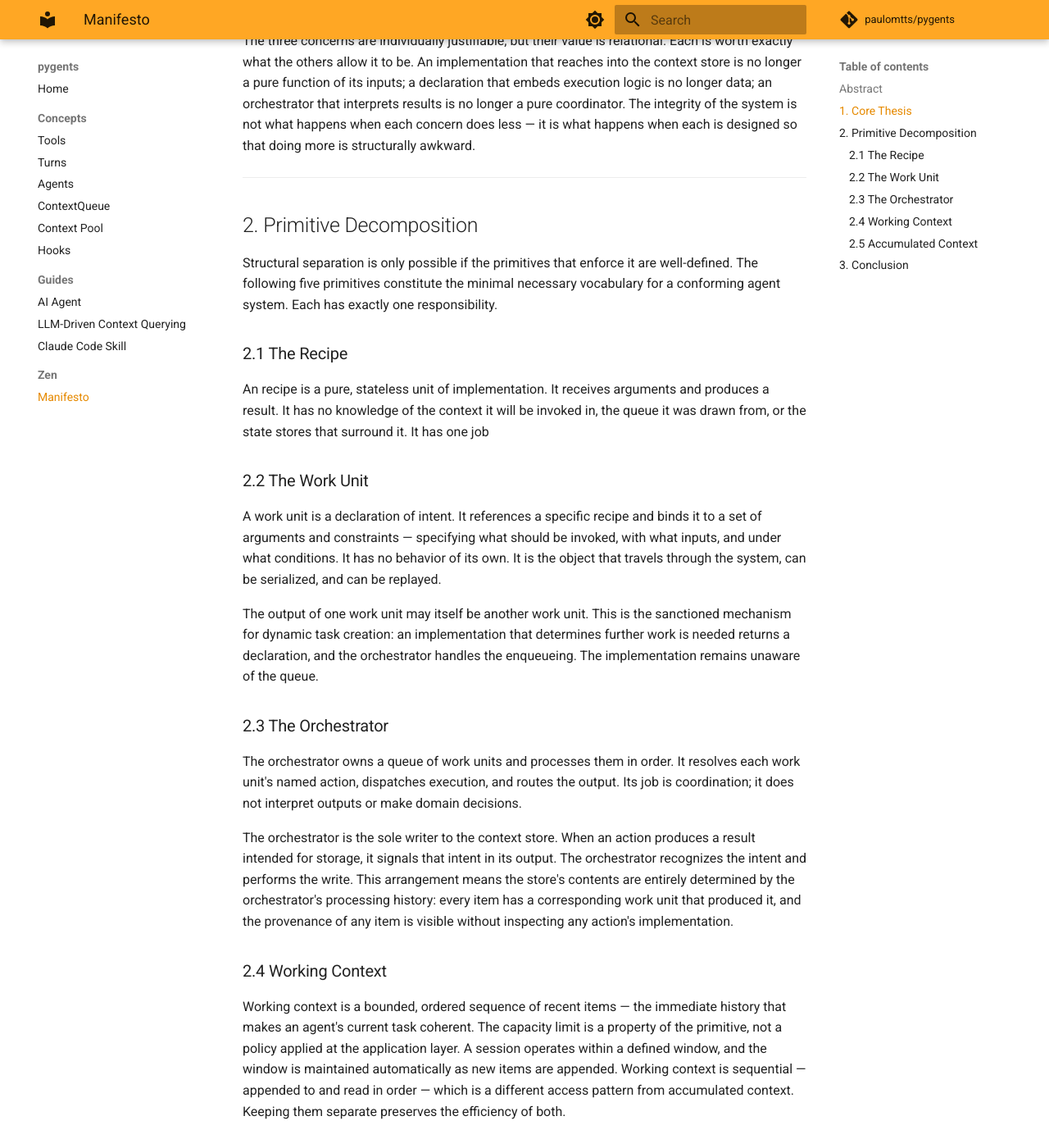
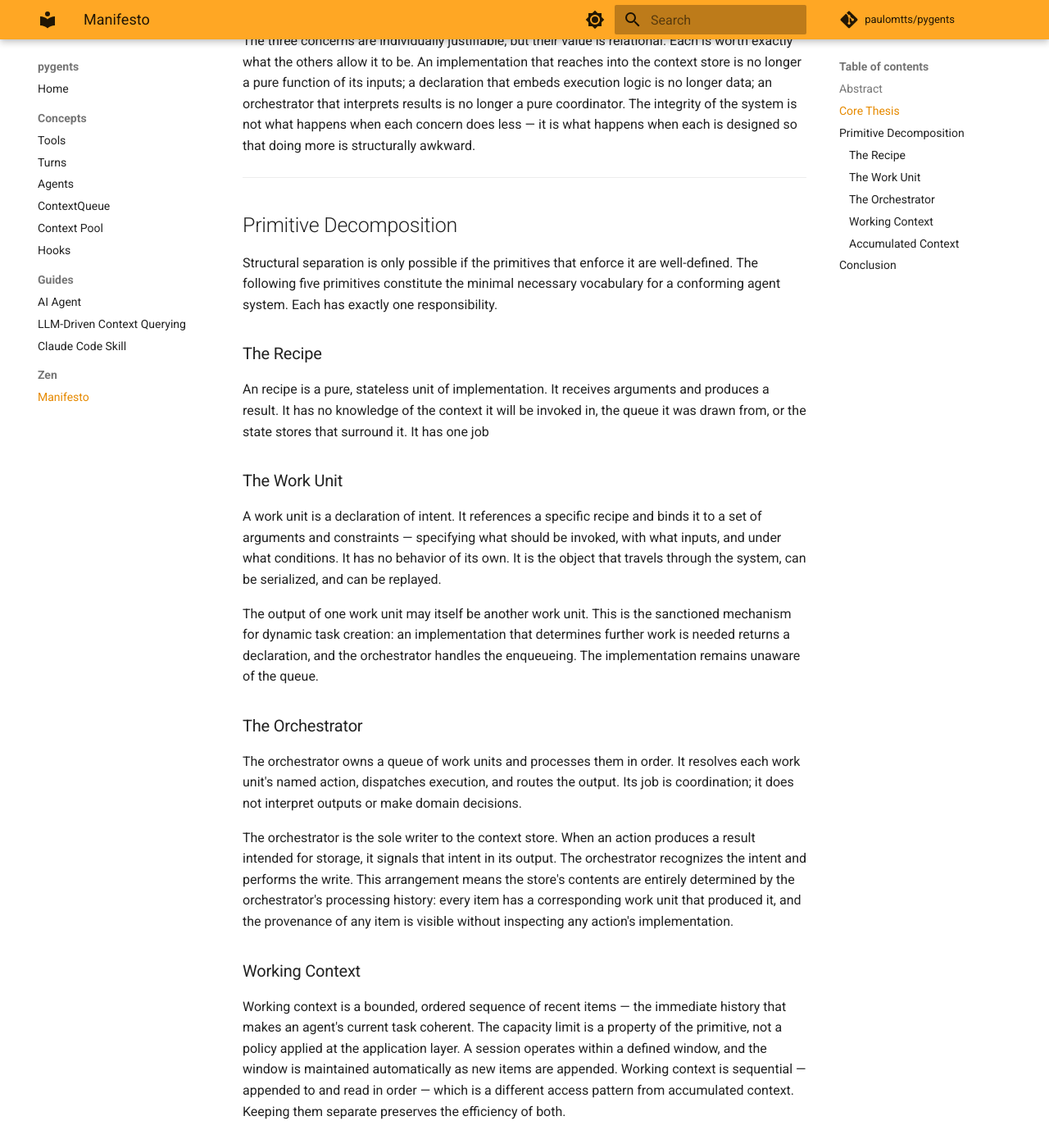
Before and after one commit to paulomtts/pygents, an MkDocs documentation site: the page built from docs/whitepaper.md, in a window 1280 px wide and 1400 px high, scrolled down 1226 px. Shown: the whole window at 82% size. Built offline with MkDocs 1.6.1 and Material for MkDocs 9.7.7, drawn with Linux system fonts in a browser that asks for light colours; comment, search, counter and statistics services are not loaded; some of the changed text lies outside the part shown.

Commit message:
docs(manifesto): remove section numberings
Co-Authored-By: Claude Sonnet 4.6 <noreply@anthropic.com>

```diff
--- a/docs/whitepaper.md
+++ b/docs/whitepaper.md
@@ -8,7 +8,7 @@ Orchestrating large language model-based agents requires making a set of foundat
 
 ---
 
-## 1. Core Thesis
+## Core Thesis
 
 A well-designed agent system provides structure — primitives with clear invariants and enforced separation of concerns — and nothing more. The framework's scope is coordination; the application's scope is everything else.
 
@@ -24,31 +24,31 @@ The three concerns are individually justifiable, but their value is relational.
 
 ---
 
-## 2. Primitive Decomposition
+## Primitive Decomposition
 
 Structural separation is only possible if the primitives that enforce it are well-defined. The following five primitives constitute the minimal necessary vocabulary for a conforming agent system. Each has exactly one responsibility.
 
-### 2.1 The Recipe
+### The Recipe
 
 An recipe is a pure, stateless unit of implementation. It receives arguments and produces a result. It has no knowledge of the context it will be invoked in, the queue it was drawn from, or the state stores that surround it. It has one job
 
-### 2.2 The Work Unit
+### The Work Unit
 
 A work unit is a declaration of intent. It references a specific recipe and binds it to a set of arguments and constraints — specifying what should be invoked, with what inputs, and under what conditions. It has no behavior of its own. It is the object that travels through the system, can be serialized, and can be replayed.
 
 The output of one work unit may itself be another work unit. This is the sanctioned mechanism for dynamic task creation: an implementation that determines further work is needed returns a declaration, and the orchestrator handles the enqueueing. The implementation remains unaware of the queue.
 
-### 2.3 The Orchestrator
+### The Orchestrator
 
 The orchestrator owns a queue of work units and processes them in order. It resolves each work unit's named action, dispatches execution, and routes the output. Its job is coordination; it does not interpret outputs or make domain decisions.
 
 The orchestrator is the sole writer to the context store. When an action produces a result intended for storage, it signals that intent in its output. The orchestrator recognizes the intent and performs the write. This arrangement means the store's contents are entirely determined by the orchestrator's processing history: every item has a corresponding work unit that produced it, and the provenance of any item is visible without inspecting any action's implementation.
 
-### 2.4 Working Context
+### Working Context
 
 Working context is a bounded, ordered sequence of recent items — the immediate history that makes an agent's current task coherent. The capacity limit is a property of the primitive, not a policy applied at the application layer. A session operates within a defined window, and the window is maintained automatically as new items are appended. Working context is sequential — appended to and read in order — which is a different access pattern from accumulated context. Keeping them separate preserves the efficiency of both.
 
-### 2.5 Accumulated Context
+### Accumulated Context
 
 Accumulated context is the structured record of what a session has produced — results, observations, and items the agent has gathered and may need to reference. It is keyed: items are retrieved by identifier, not by position.
 
@@ -58,7 +58,7 @@ The framework provides the structural separation. What the application puts in t
 
 ---
 
-## 3. Conclusion
+## Conclusion
 
 Structural discipline is what allows an agent system to remain coherent as it grows. When declaration, implementation, and orchestration are kept separate — by the design of the primitives, not by convention — each concern can be reasoned about, tested, and replaced independently. The system's composability is a direct consequence of the separation, not an incidental property of good implementation.
 
```
